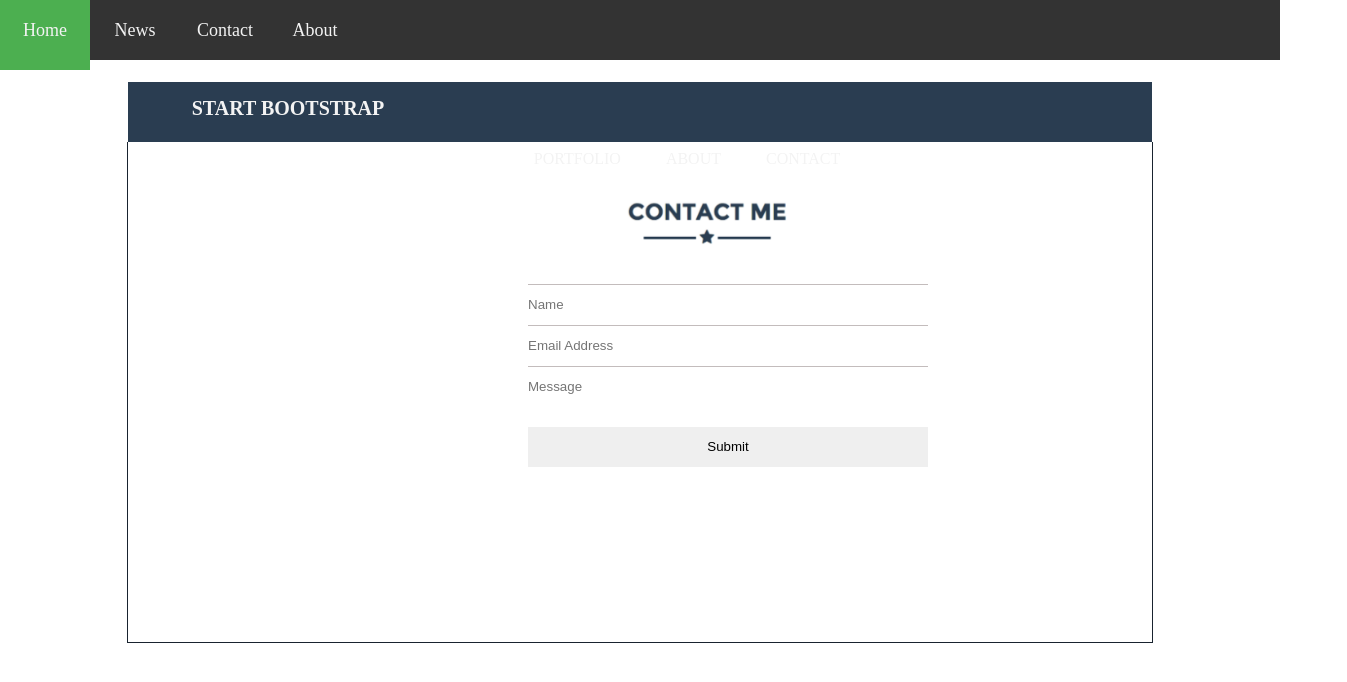
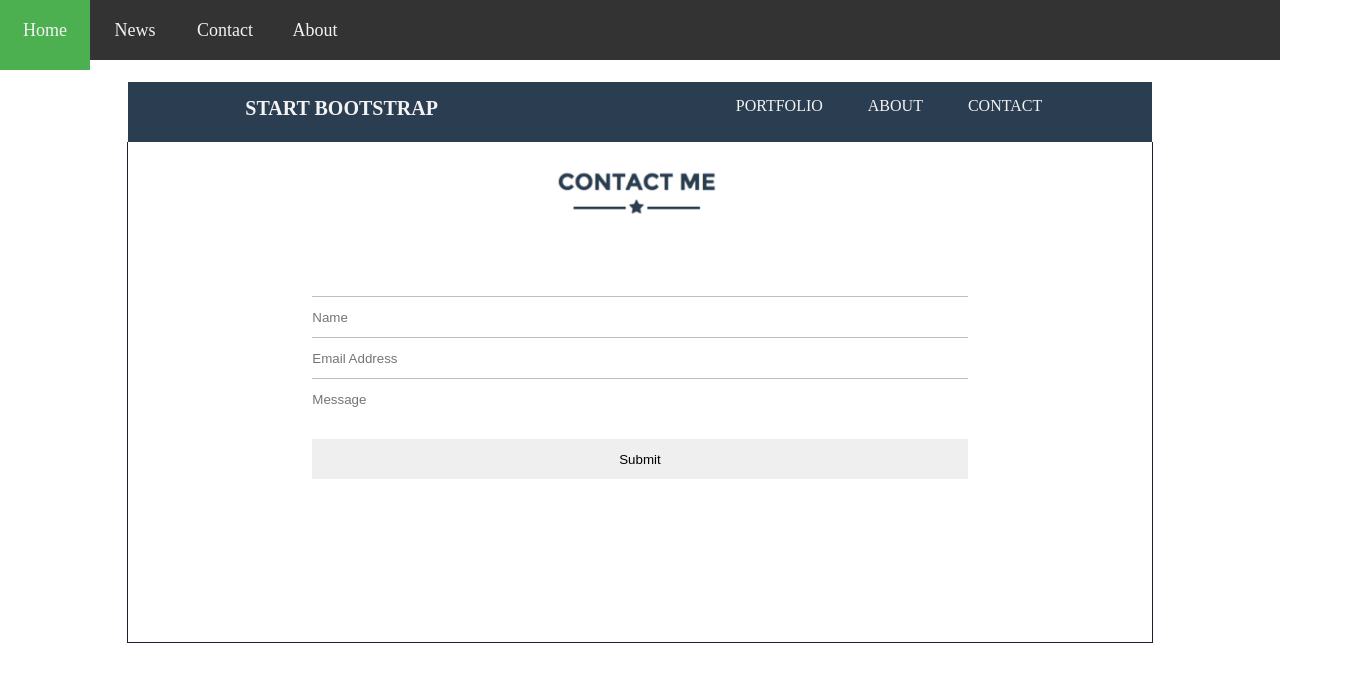
Before and after one commit to dinhvan95/reactjs-dinhvan, a plain HTML site: page lesson3.html in a window 1280 px wide. Shown: the whole page, 1347 px wide, since content can reach past the window. Drawn offline with Linux system fonts and the light colour scheme.

Commit message:
modified exercise 3

```diff
--- a/style_lesson3.css
+++ b/style_lesson3.css
@@ -14,14 +14,14 @@
 }
 .bodymenu h3 {
     float: left;
-    width: 200px;
+    width: 30%;
     font-size: 20px;
     text-align: center;
     color: #f3f3f3;
     margin: 15px 60px;
 }
 .bodymenu ul {
-    width: 72%;
+    width: 50%;
     height: 60px;
     display: inline-block;
 }
@@ -75,17 +75,16 @@
 img {
     width: 20%;
     height: auto;
-    margin-left: 480px;
-    margin-top: 50px;
+    margin: 2% 40%;
 }
 form {
     width: 80%;
-    margin-left: 400px;
-    margin-top: 30px;
+    margin: auto;
+    margin: 5% 18%;
 }
 form input {
     height: 40px;
-    width: 400px;
+    width: 80%;
     border-left: none;
     border-right: none;
     border-bottom: none;
```
